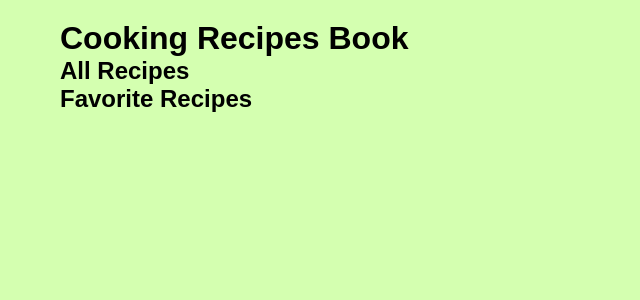
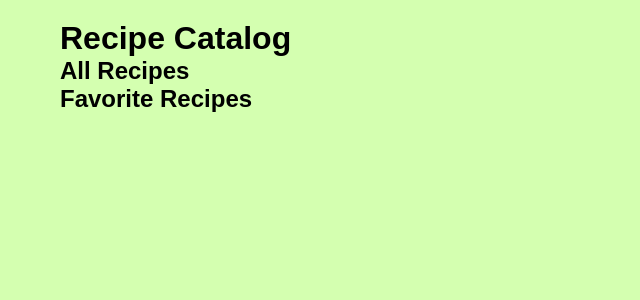
Before and after one commit to AnnaHelvetii/cooking-recipes-book, a Next.js app: page / in a window 1280 px wide. Shown: the top 300 px of the page, without its empty margins (0-640 px from the left). Built offline with nearby package versions, Linux system fonts and the light colour scheme.

Commit message:
Commit_2. Providers shell

```diff
--- /dev/null
+++ b/app/Providers.tsx
@@ -0,0 +1,7 @@
+'use client';
+import { Provider } from "react-redux";
+import { store } from "@/store/store";
+
+export function Providers({ children } : { children: React.ReactNode }) {
+	return <Provider store={store}>{children}</Provider>;
+}
--- a/app/layout.tsx
+++ b/app/layout.tsx
@@ -1,21 +1,23 @@
-import type { Metadata } from "next";
-import './globals.scss';
+import type { Metadata } from 'next'
+import { store } from '@/store/store'
+import { Providers } from './Providers'
+import './globals.scss'
 
 export const metadata: Metadata = {
-	title: "Recipes Catalog",
-	description: "Simple app for your favorite recipes",
-};
+	title: 'Create Next App',
+	description: 'Generated by create next app',
+}
 
 export default function RootLayout({
 	children,
-}: Readonly<{
-	children: React.ReactNode;
-}>) {
+}: {
+	children: React.ReactNode
+}) {
 	return (
-		<html lang="en">
-			<body>
-			{children}
-			</body>
-		</html>
-	);
+		<Providers>
+			<html lang="en">
+				<body>{children}</body>
+			</html>
+		</Providers>
+	)
 }
--- a/app/page.tsx
+++ b/app/page.tsx
@@ -1,21 +1,23 @@
 'use client';
 
-import { useEffect } from "react";
-import { useAppDispatch, useAppSelector } from "@/store/store";
-import { setRecipes, toggleFavorite } from "@/store/slices/recipesSlice";
+import { useEffect } from 'react';
+import { useAppDispatch, useAppSelector } from '../store/store';
+import { setRecipes, toggleFavorite } from '../store/slices/recipesSlice';
 
 export default function Home() {
+	const dispatch = useAppDispatch();
+	const recipes = useAppSelector(state => state.recipes.allRecipes);
+	const favoriteRecipes = useAppSelector(state => state.recipes.favoriteRecipes);
+
 	return (
 		<div className="container">
-			<h1>Cooking Recipes Book</h1>
+			<h1>Recipe Catalog</h1>
 			<h2>All Recipes</h2>
 			<ul>
-
 			</ul>
 
 			<h2>Favorite Recipes</h2>
 			<ul>
-
 			</ul>
 		</div>
 	);
--- a/store/slices/recipesSlice.tsx
+++ b/store/slices/recipesSlice.tsx
@@ -1,4 +1,4 @@
-import { createSlice, PayloadAction } from "@reduxjs/toolkit";
+import { createSlice, PayloadAction } from '@reduxjs/toolkit';
 
 interface Recipe {
 	id: number;
--- a/store/store.tsx
+++ b/store/store.tsx
@@ -1,6 +1,6 @@
-import { configureStore } from "@reduxjs/toolkit";
-import { useDispatch, useSelector } from "react-redux";
-import { TypedUseSelectorHook } from "react-redux";
+import { configureStore } from '@reduxjs/toolkit';
+import { useDispatch, useSelector } from 'react-redux';
+import { TypedUseSelectorHook } from 'react-redux';
 import recipesReducer from './slices/recipesSlice';
 
 export const store = configureStore({
```
